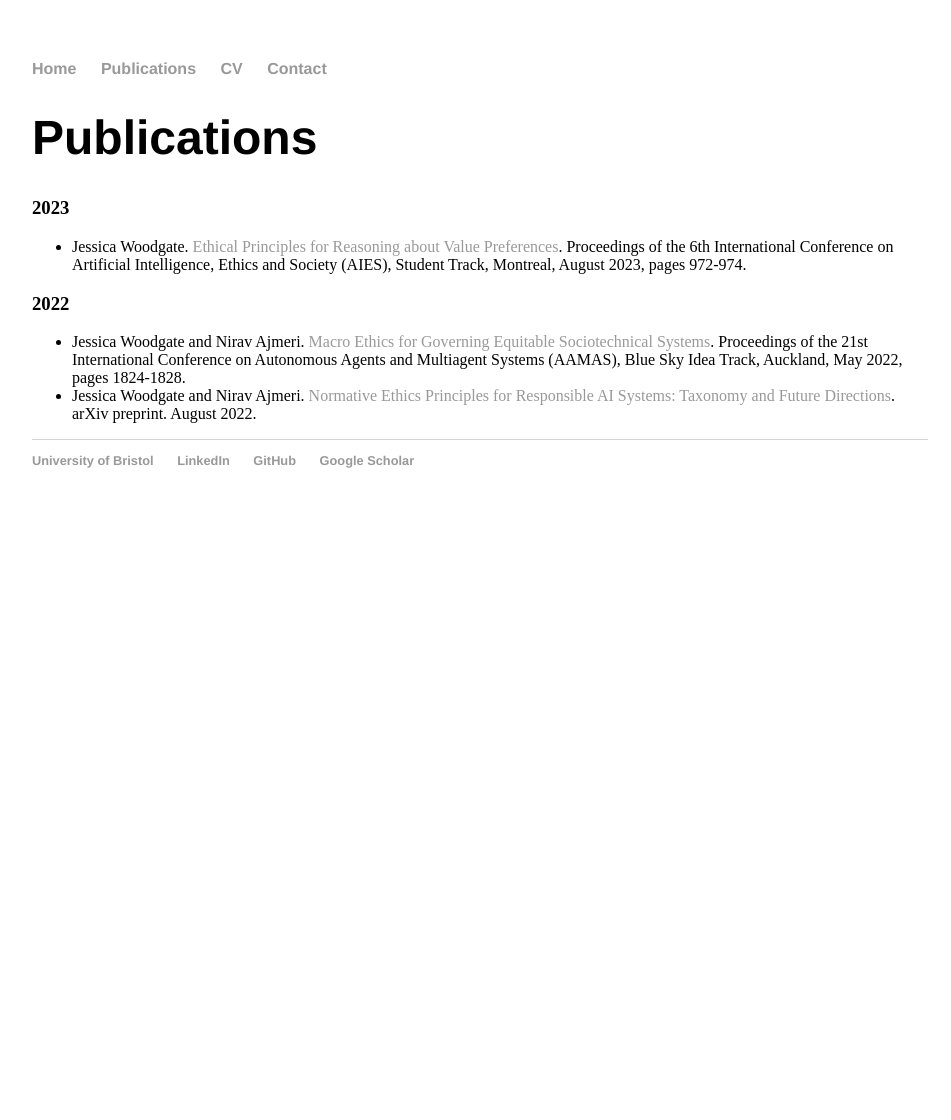
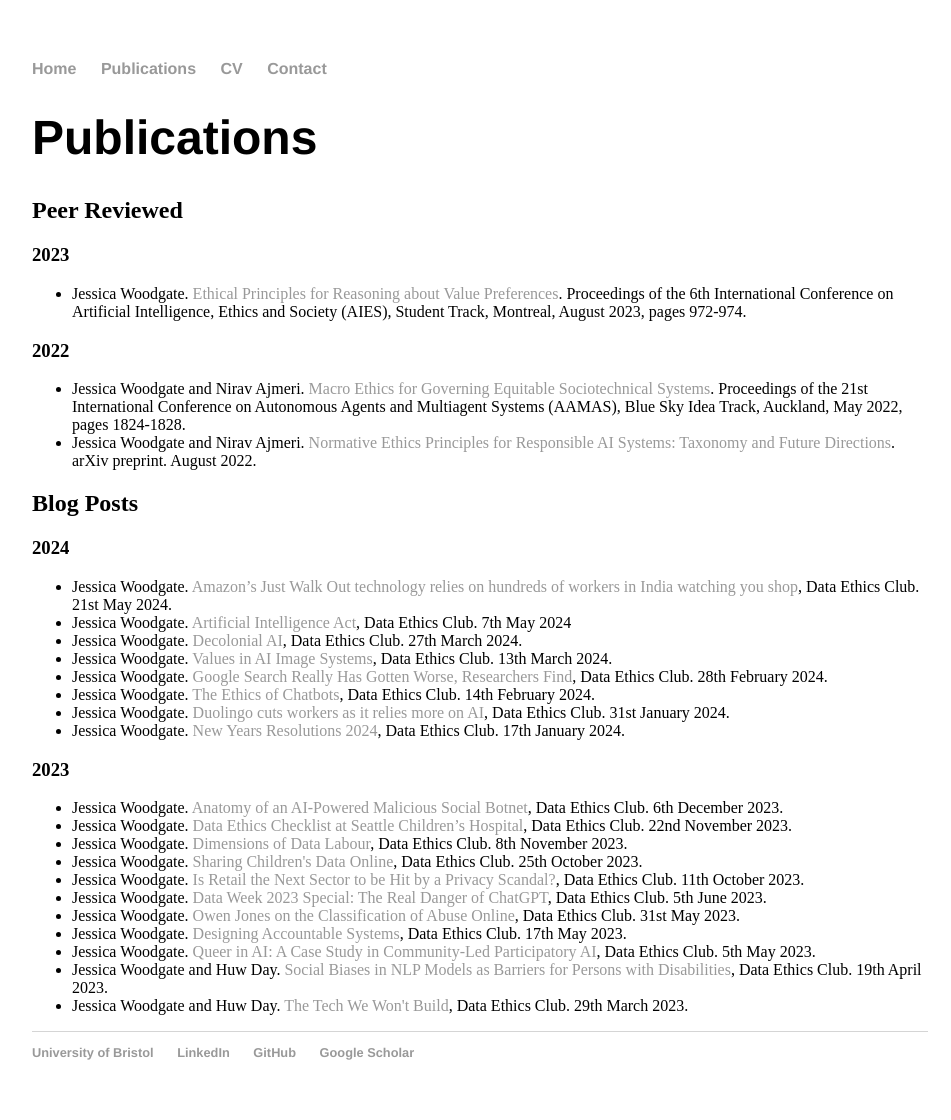
Before and after one commit to jessica-woodgate/jessica-woodgate.github.io, a Jekyll site: the page built from docs/publications/index.html, in a window 1280 px wide. Shown: the whole page, without its empty margins (160-1111 px from the left). Built offline with Jekyll 4.4.1, drawn with Linux system fonts in a browser that asks for light colours; before the commit the page ends 900 px from its top, so only the background shows below that.

Commit message:
blogs to publications

```diff
--- a/docs/publications/index.html
+++ b/docs/publications/index.html
@@ -5,6 +5,7 @@ title: Publications of Jessica Woodgate
 
 	<div class="publications">
         <h1>Publications</h1>
+        <h2>Peer Reviewed</h2>
         <h3>2023</h3>
         <ul>
             <li>Jessica Woodgate.
@@ -25,4 +26,85 @@ title: Publications of Jessica Woodgate
                 arXiv preprint. August 2022.
             </li>
         </ul>
+        <h2>Blog Posts</h2>
+        <h3>2024</h3>
+		<ul><li>Jessica Woodgate.
+				<a href="https://dataethicsclub.com/write_ups/2024-05-08_writeup.html">Amazon’s Just Walk Out technology relies on hundreds of workers in India watching you shop</a>,
+                Data Ethics Club. 21st May 2024.
+			</li>
+			<li>Jessica Woodgate.
+				<a href="https://dataethicsclub.com/write_ups/2024-04-24_writeup.html">Artificial Intelligence Act</a>,
+                Data Ethics Club. 7th May 2024
+			</li>
+			<li>Jessica Woodgate.
+				<a href="https://dataethicsclub.com/write_ups/2024-03-27_writeup.html">Decolonial AI</a>,
+                Data Ethics Club. 27th March 2024.
+			</li>
+			<li>Jessica Woodgate.
+				<a href="https://github.com/very-good-science/data-ethics-club/blob/main/site/write_ups/2024-03-14_writeup.md">Values in AI Image Systems</a>,
+                Data Ethics Club. 13th March 2024.
+			</li>
+			<li>Jessica Woodgate.
+				<a href="https://dataethicsclub.com/write_ups/2024-02-28_writeup.html">Google Search Really Has Gotten Worse, Researchers Find</a>,
+                Data Ethics Club. 28th February 2024.
+			</li>
+			<li>Jessica Woodgate.
+				<a href="https://dataethicsclub.com/write_ups/2024-02-14_writeup.html">The Ethics of Chatbots</a>,
+                Data Ethics Club. 14th February 2024.
+			</li>
+			<li>Jessica Woodgate.
+				<a href="https://dataethicsclub.com/write_ups/2024-01-31_writeup.html">Duolingo cuts workers as it relies more on AI</a>,
+                Data Ethics Club. 31st January 2024.
+			</li>
+			<li>Jessica Woodgate.
+				<a href="https://dataethicsclub.com/write_ups/2024-01-17_writeup.html">New Years Resolutions 2024</a>,
+                Data Ethics Club. 17th January 2024.
+			</li>
+		</ul>
+	<h3>2023</h3>
+		<ul>
+			<li>Jessica Woodgate.
+				<a href="https://dataethicsclub.com/write_ups/2023-12-06_writeup.html">Anatomy of an AI-Powered Malicious Social Botnet</a>,
+                Data Ethics Club. 6th December 2023.
+			</li>
+			<li>Jessica Woodgate.
+				<a href="https://dataethicsclub.com/write_ups/2023-11-22_writeup.html">Data Ethics Checklist at Seattle Children’s Hospital</a>,
+                Data Ethics Club. 22nd November 2023.
+			</li>
+			<li>Jessica Woodgate.
+				<a href="https://dataethicsclub.com/write_ups/2023-11-08_writeup.html">Dimensions of Data Labour</a>,
+                Data Ethics Club. 8th November 2023.
+			</li>
+			<li>Jessica Woodgate.
+				<a href="https://dataethicsclub.com/write_ups/2023-10-25_writeup.html">Sharing Children's Data Online</a>,
+                Data Ethics Club. 25th October 2023.
+			</li>
+			<li>Jessica Woodgate.
+				<a href="https://dataethicsclub.com/write_ups/2023-10-11_writeup.html">Is Retail the Next Sector to be Hit by a Privacy Scandal?</a>,
+                Data Ethics Club. 11th October 2023.
+			</li>
+			<li>Jessica Woodgate.
+                <a href="https://dataethicsclub.com/write_ups/2023-06-05_writeup.html">Data Week 2023 Special: The Real Danger of ChatGPT</a>,
+                Data Ethics Club. 5th June 2023.
+            </li>
+			<li>Jessica Woodgate.
+                <a href="https://dataethicsclub.com/write_ups/2023-05-31_writeup.html">Owen Jones on the Classification of Abuse Online</a>,
+                Data Ethics Club. 31st May 2023.
+            </li>
+			<li>Jessica Woodgate.
+                <a href="https://dataethicsclub.com/write_ups/2023-05-17_writeup.html">Designing Accountable Systems</a>,
+                Data Ethics Club. 17th May 2023.
+            </li>
+			<li>Jessica Woodgate.
+                <a href="https://dataethicsclub.com/write_ups/2023-05-03_writeup.html">Queer in AI: A Case Study in Community-Led Participatory AI</a>,
+                Data Ethics Club. 5th May 2023.
+            </li>
+            <li>Jessica Woodgate and Huw Day.
+                <a href="https://dataethicsclub.com/write_ups/2023-04-19_writeup.html">Social Biases in NLP Models as Barriers for Persons with Disabilities</a>,
+                Data Ethics Club. 19th April 2023.
+            </li>
+            <li>Jessica Woodgate and Huw Day.
+                <a href="https://dataethicsclub.com/write_ups/2023-03-29_writeup.html">The Tech We Won't Build</a>,
+                Data Ethics Club. 29th March 2023.
+            </li>
 	</div>
```
Also changed, not shown: docs/index.html (+7 -2 lines).
